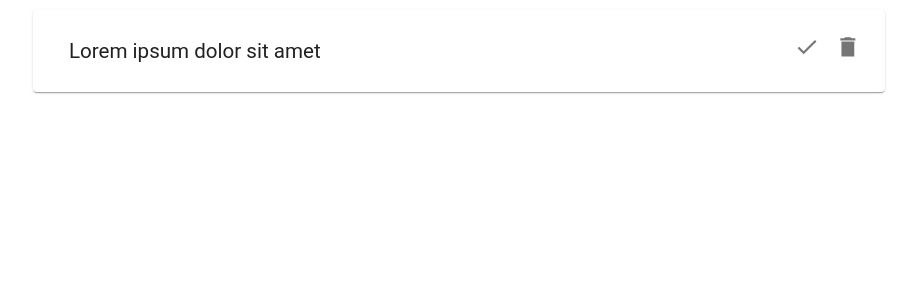
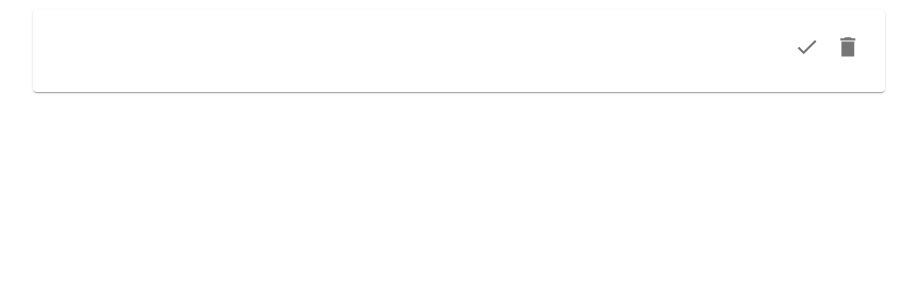
Before and after one commit to skipGit/front-todo, a React (Create React App) app: page / in a window 1280 px wide. Shown: the top 300 px of the page, without its empty margins (181-1098 px from the left). Built offline with nearby package versions, Linux system fonts and the light colour scheme.

Commit message:
Minor todoitem update
ToDoItem now use {message} and {isCompleted} from props to render todo card text.

```diff
--- a/src/templates/to-do-list/to-do-item/ToDoItem.jsx
+++ b/src/templates/to-do-list/to-do-item/ToDoItem.jsx
@@ -11,7 +11,7 @@ import { useDispatch, useSelector } from "react-redux";
 import { useToDoItemClasses } from "./to-do-item.style";
 import { deleteToDoAction } from "../../../store/toDo/actions";
 
-const ToDoItem = () => {
+const ToDoItem = ({message, isCompleted}) => {
   const classes = useToDoItemClasses();
   const dispatch = useDispatch();
 
@@ -20,7 +20,7 @@ const ToDoItem = () => {
       <Card>
         <CardContent className={classes.content}>
           <Typography className={classes.typo} align="left">
-            Lorem ipsum dolor sit amet
+            {message}
           </Typography>
           <IconButton>
             <CheckIcon fontSize="small" />
```
